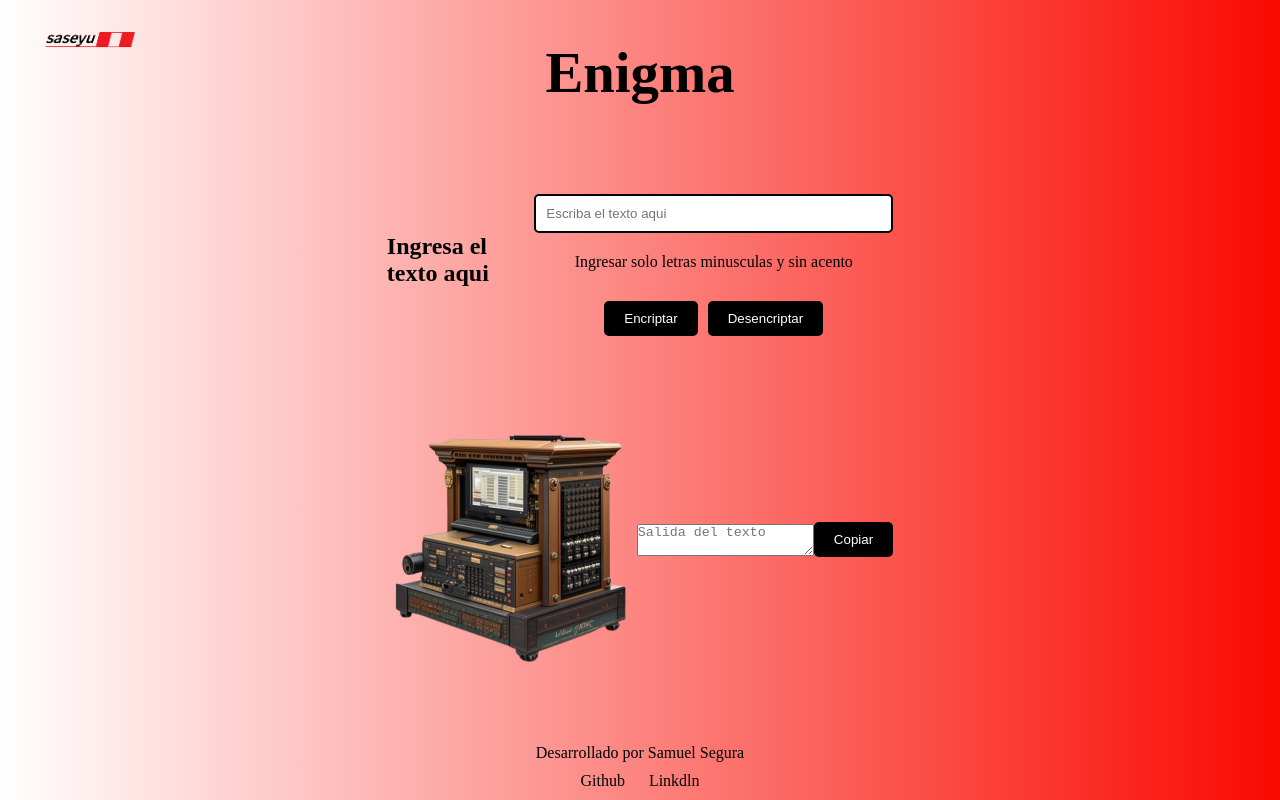
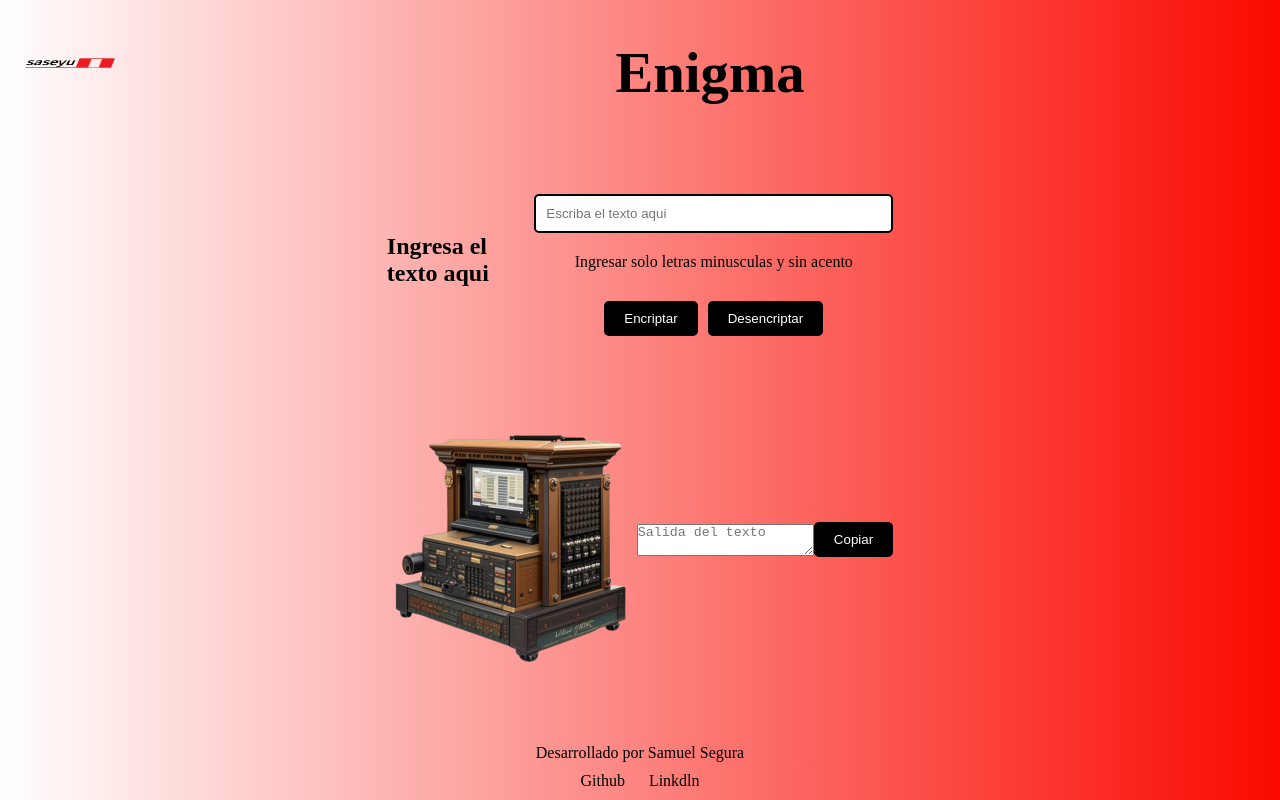
Before and after one commit to SASEYU/encrypto, a plain HTML site: page index.html in a window 1280 px wide. Drawn offline with Linux system fonts and the light colour scheme.

Commit message:
Actualiza README

```diff
--- a/style.css
+++ b/style.css
@@ -26,9 +26,12 @@ header{
 }
 
 header img {
-    position: absolute;
+    width: 31.09;
+    height: 48px;
+    left: 44px;
+    /*position: absolute;
     left: 20px;
-    top: 0;
+    top: 0;*/
 }
 header h1 {
 
```
Also changed, not shown: 1 other file.
